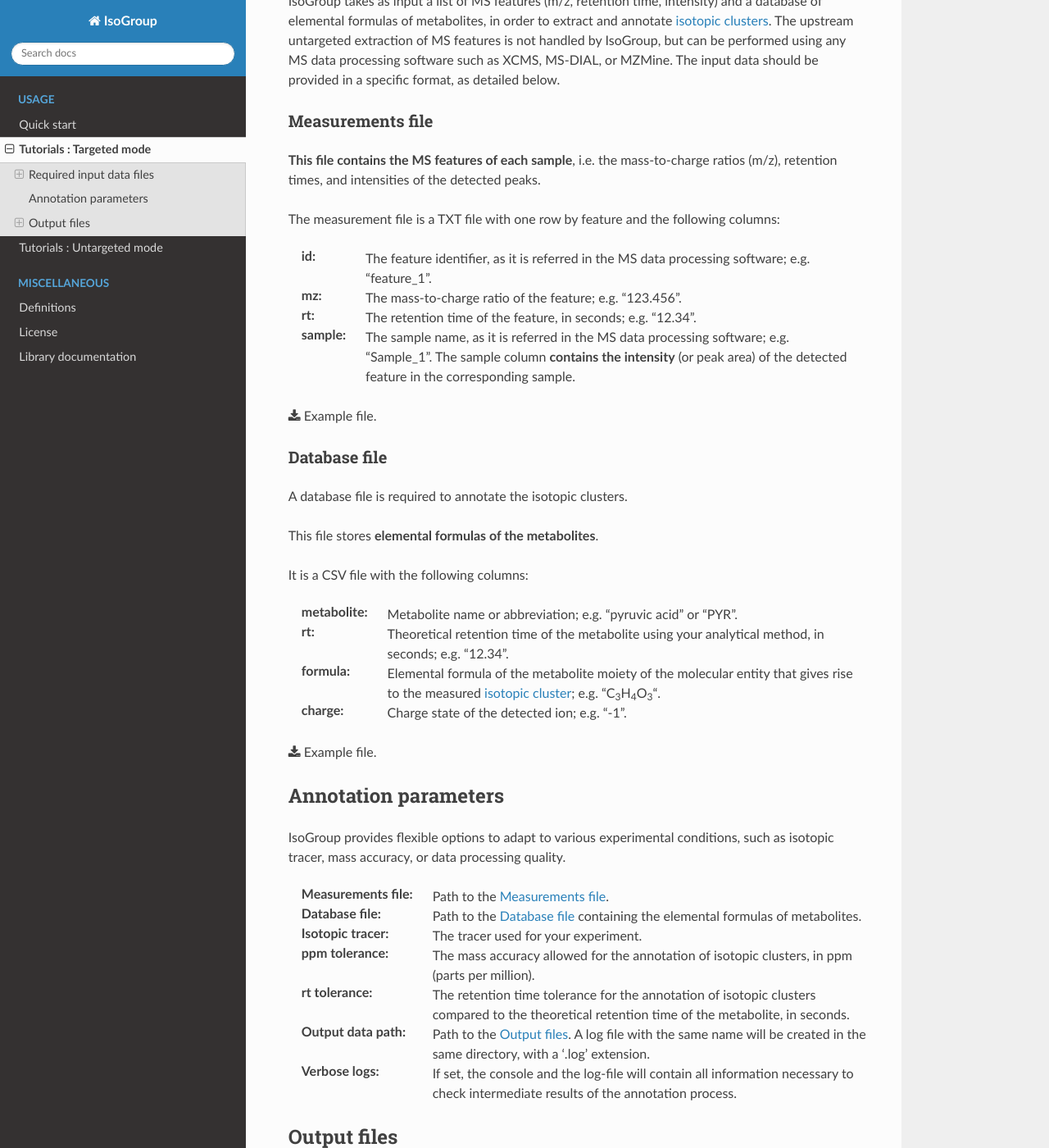
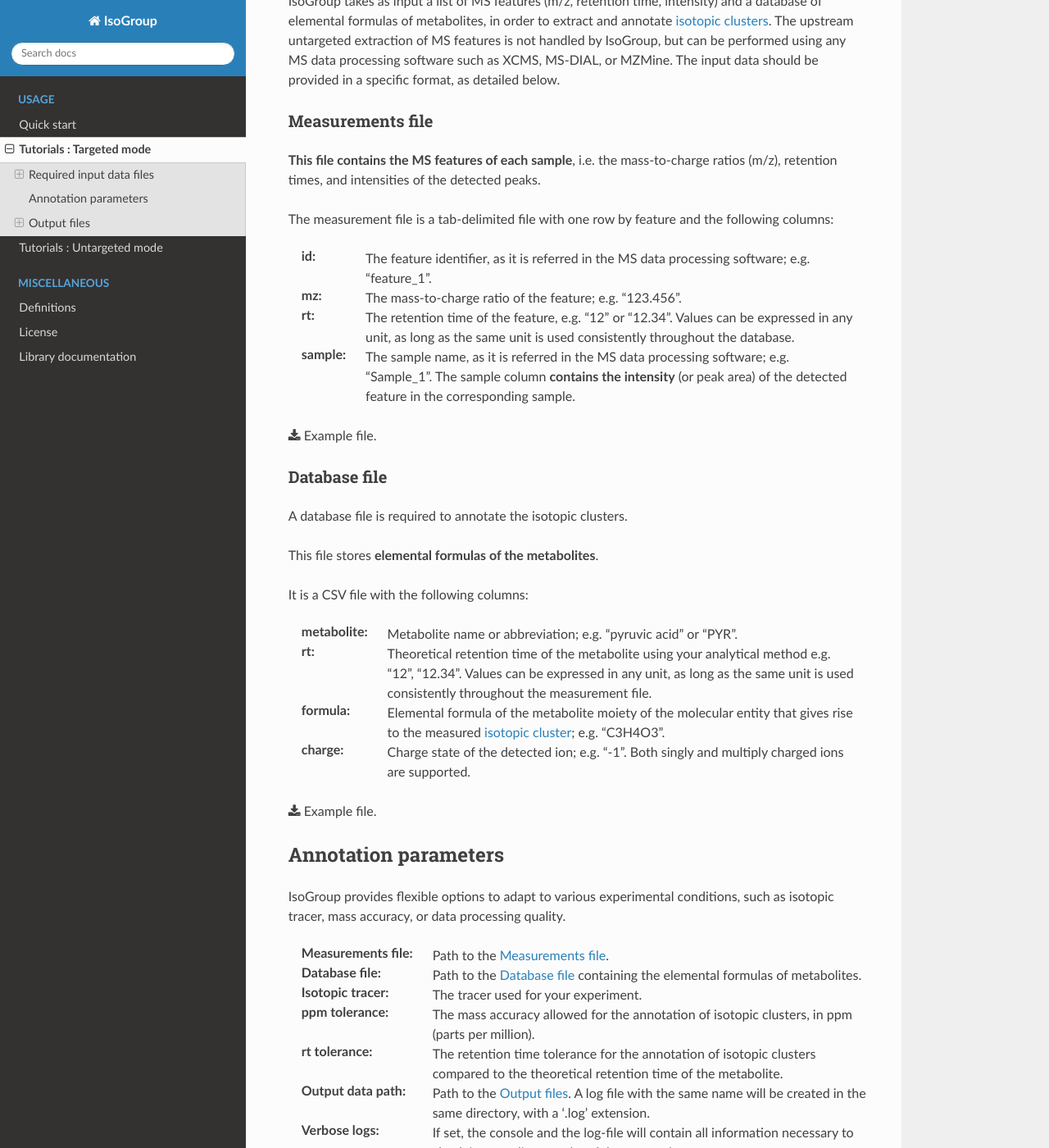
Before and after one commit to MetaboHUB-MetaToul/IsoGroup, a Sphinx documentation site: the page built from doc/tutorials_targeted.rst, in a window 1280 px wide and 1400 px high, scrolled down 226 px. Shown: the whole window at 82% size. Built offline with Sphinx 7.4.7 and the Read the Docs theme 3.1.0, drawn with Linux system fonts in a browser that asks for light colours; some of the changed text lies outside the part shown.

Commit message:
enhance targeted mode tutorial for clarity and consistency

```diff
--- a/doc/tutorials_targeted.rst
+++ b/doc/tutorials_targeted.rst
@@ -32,11 +32,11 @@
 **This file contains the MS features of each sample**,
 i.e. the mass-to-charge ratios (m/z), retention times, and intensities of the detected peaks.
 
-The measurement file is a TXT file with one row by feature and the following columns:
+The measurement file is a tab-delimited file with one row by feature and the following columns:
 
 :id: The feature identifier, as it is referred in the MS data processing software; e.g. "feature_1".
 :mz: The mass-to-charge ratio of the feature; e.g. "123.456".
-:rt: The retention time of the feature, in seconds; e.g. "12.34".
+:rt: The retention time of the feature, e.g. "12" or "12.34". Values can be expressed in any unit, as long as the same unit is used consistently throughout the database.
 :sample: The sample name, as it is referred in the MS data processing software; e.g. "Sample_1". The sample column **contains the intensity** (or peak area) of the detected feature in the corresponding sample.
 
 :download:`Example file <../data/dataset_test_XCMS.txt>`.
@@ -53,10 +53,10 @@
 It is a CSV file with the following columns:
 
 :metabolite: Metabolite name or abbreviation; e.g. "pyruvic acid" or "PYR".
-:rt: Theoretical retention time of the metabolite using your analytical method, in seconds; e.g. "12.34".
+:rt: Theoretical retention time of the metabolite using your analytical method e.g. "12", "12.34". Values can be expressed in any unit, as long as the same unit is used consistently throughout the measurement file.
 :formula: Elemental formula of the metabolite moiety of the molecular entity that
-          gives rise to the measured :ref:`isotopic cluster <isotopic cluster>`; e.g. "C\ :sub:`3`\ H\ :sub:`4`\ O\ :sub:`3`\ ".
-:charge: Charge state of the detected ion; e.g. "-1".
+          gives rise to the measured :ref:`isotopic cluster <isotopic cluster>`; e.g. "C3H4O3".
+:charge: Charge state of the detected ion; e.g. "-1". Both singly and multiply charged ions are supported.
 
 :download:`Example file <../data/database.csv>`.
 
@@ -75,12 +75,12 @@
 :Database file: Path to the :ref:`Database file` containing the elemental formulas of metabolites.
 :Isotopic tracer: The tracer used for your experiment.
 :ppm tolerance: The mass accuracy allowed for the annotation of isotopic clusters, in ppm (parts per million).
-:rt tolerance: The retention time tolerance for the annotation of isotopic clusters compared to the theoretical retention time of the metabolite, in seconds.
-:Output data path: Path to the :ref:`Output data`. A log file with the same name will be created in the same directory, with a ‘.log’ extension.
+:rt tolerance: The retention time tolerance for the annotation of isotopic clusters compared to the theoretical retention time of the metabolite.
+:Output data path: Path to the :ref:`Output files`. A log file with the same name will be created in the same directory, with a ‘.log’ extension.
 :Verbose logs: If set, the console and the log-file will contain all information necessary to check intermediate results of the annotation process.
 
 
-..  _`Output data`:
+..  _`Output files`:
 
 ********************************************************************************
 Output files
@@ -89,7 +89,7 @@
 .. Output files
 .. ================================================================================
 
-A ``res`` directory is created, which includes the following files:
+Upon execution, a directory named after the measurements file and suffixed with the ``.res`` extension is created. This directory contains the following files:
 
 ..  _`Feature file`:
 Feature file (``.features.tsv``)
@@ -103,7 +103,7 @@
 :metabolite: Name of the metabolite corresponding to the annotated feature, as it was provided in the :ref:`Database file`.
 :isotopologue: The index of the isotopologues of the metabolite, as it was annotated.
 :mz_error: The mass error between the annotated feature and the theoretical m/z of the metabolite, in ppm (parts per million).
-:rt_error: The retention time error between the annotated feature and the theoretical rt of the metabolite, in seconds.
+:rt_error: The retention time error between the annotated feature and the theoretical rt of the metabolite.
 :sample: Name of the sample, as it was provided in the :ref:`Measurements file`.
 :intensity: The intensity of the feature in the sample, as it was provided in the :ref:`Measurements file`.
 
@@ -125,10 +125,10 @@
 :feature_potential_metabolite: Potential annotation of the feature, as it was provided in the :ref:`Feature file`.
 :isotopologues: The index of the isotopologues of the metabolite corresponding to the cluster.
 :mz_error: The mass error between the annotated feature and the theoretical m/z of the metabolite, in ppm (parts per million).
-:rt_error: The retention time error between the annotated feature and the theoretical rt of the metabolite, in seconds.
+:rt_error: The retention time error between the annotated feature and the theoretical rt of the metabolite.
 :sample: Name of the sample, as it was provided in the :ref:`Measurements file`.
 :intensity: The intensity of the feature in the sample, as it was provided in the :ref:`Measurements file`.
-:status: Status of the cluster, it can be "Ok", "Incomplete" and/or "Duplicated isotopologues"
+:status: Status of the cluster, it can be "Complete", "Incomplete" and/or "Duplicated isotopologues"
 :missing_isotopologues: List of missing isotopologues in the cluster, if any.
 :duplicated_isotopologues: List of duplicated isotopologues in the cluster, if any.
 :in_another_cluster: List of other clusters in which a feature is also present, if any.
```
Also changed, not shown: other parts of doc/tutorials_targeted.rst (+4 -4 lines).
